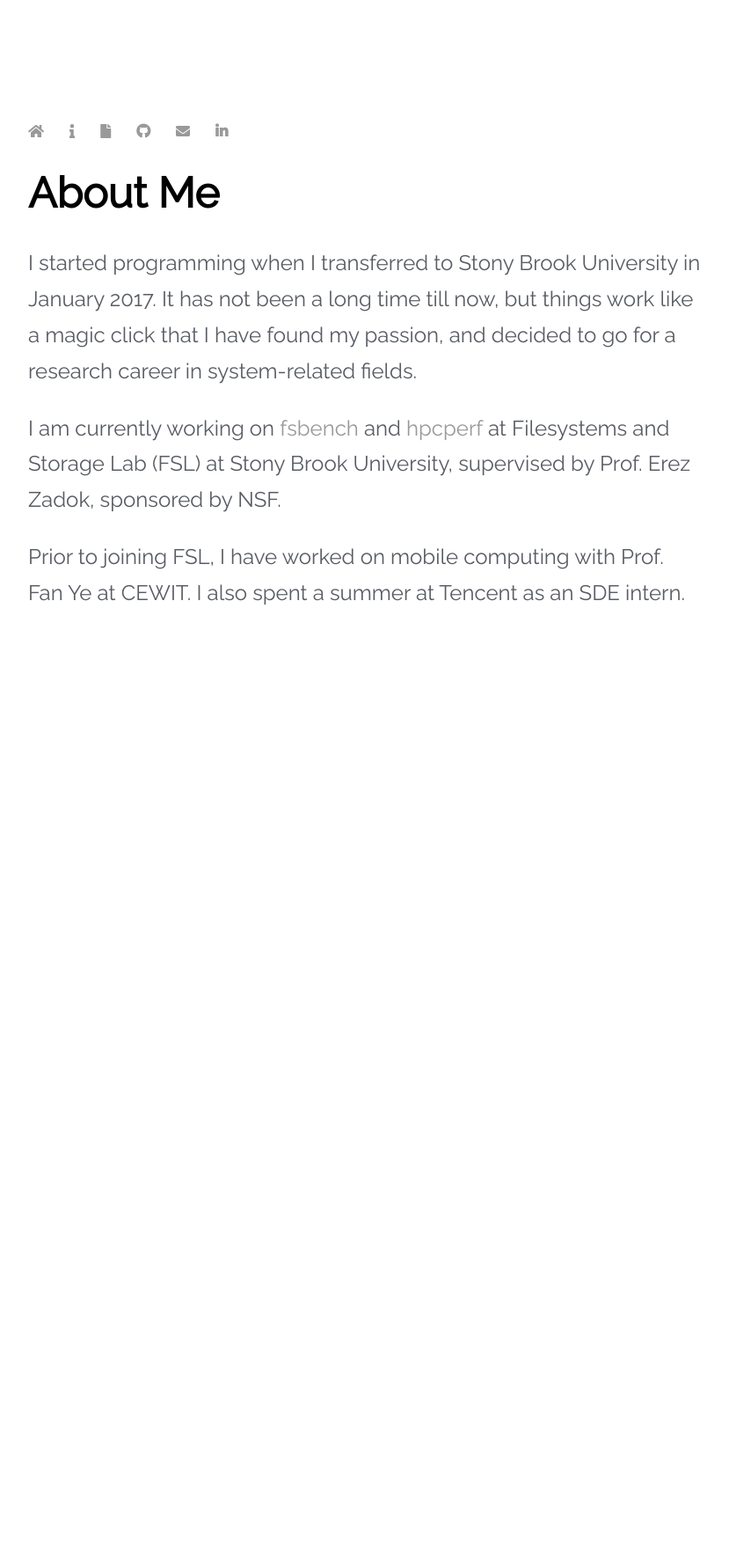
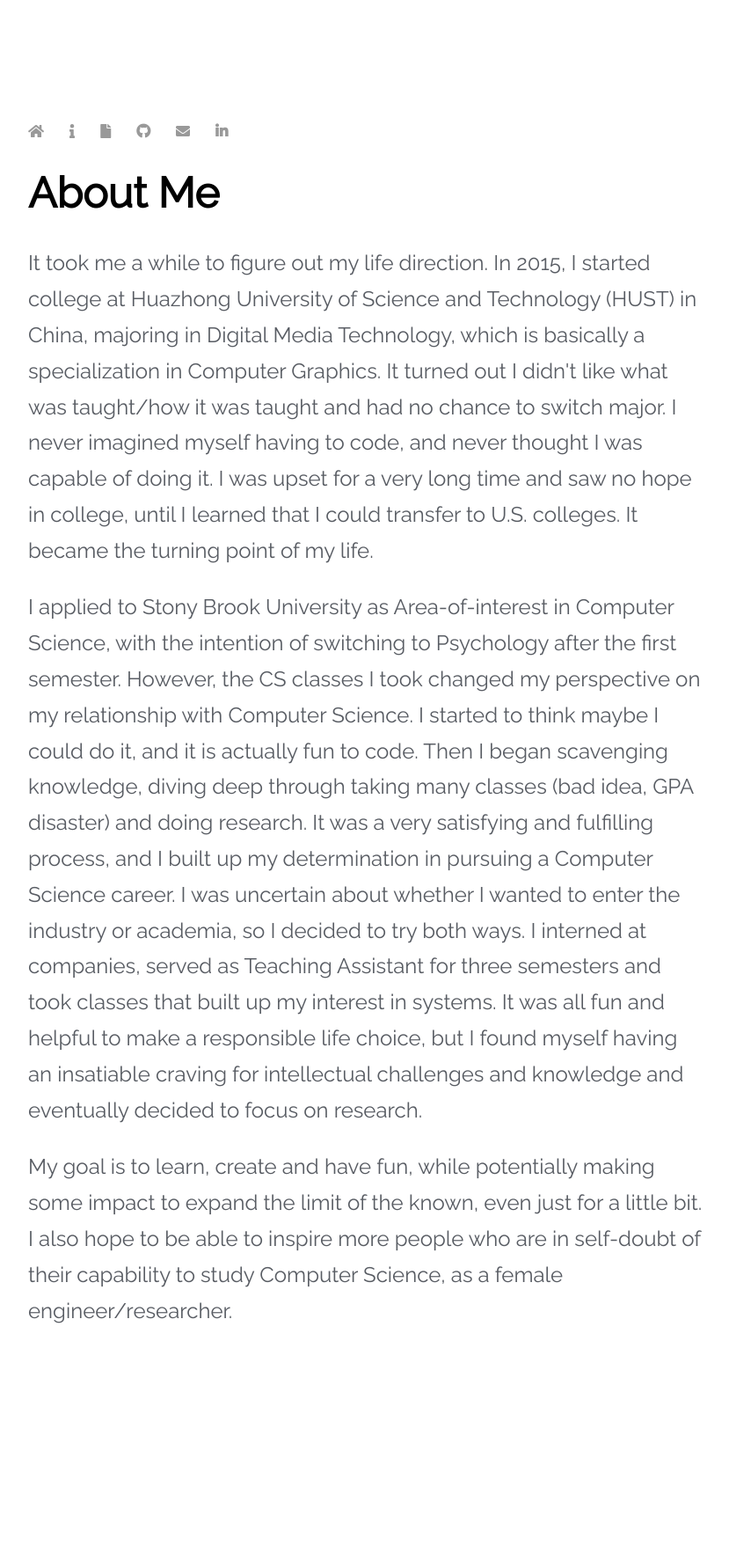
Before and after one commit to limboaz/limboaz.github.io, a Jekyll site: the page built from about.html, in a window 1280 px wide. Shown: the whole page at 88% size, without its empty margins (224-1053 px from the left). Built offline with Jekyll 4.4.1, drawn with Linux system fonts in a browser that asks for light colours; nearby versions of some CDN libraries; before the commit the page ends 958 px from its top, so only the background shows below that.

Commit message:
update content

```diff
--- a/about.html
+++ b/about.html
@@ -9,11 +9,21 @@ title: About Me
 </p>
 	<div>
 		<p>
-			I started programming when I transferred to Stony Brook University in January 2017. It has not been a long time till now, but things work like a magic click that I have found my passion, and decided to go for a research career in system-related fields.
+			It took me a while to figure out my life direction. In 2015, I started college at Huazhong University of Science and Technology (HUST) in China, majoring in
+		Digital Media Technology, which is basically a specialization in Computer Graphics. It turned out I didn't like what was taught/how it was taught and had no chance to switch major.
+			I never imagined myself having to code, and never thought I was capable of doing it. I was upset for a very long time and saw no hope in college, until I learned that I could transfer to U.S. colleges.
+			It became the turning point of my life.
 		</p>
+
 		<p>
-			I am currently working on <a href="http://www.fsl.cs.sunysb.edu/project-fsbench.html">fsbench</a> and <a href="http://www.fsl.cs.sunysb.edu/project-hpcperf.html">hpcperf</a> at Filesystems and Storage Lab (FSL) at Stony Brook University, supervised by Prof. Erez Zadok, sponsored by NSF.
+			I applied to Stony Brook University as Area-of-interest in Computer Science, with the intention of switching to Psychology after the first semester. However, the CS classes I took changed my perspective on my relationship with Computer Science.
+			I started to think maybe I could do it, and it is actually fun to code. Then I began scavenging knowledge, diving deep through taking many classes (bad idea, GPA disaster) and doing research.
+			It was a very satisfying and fulfilling process, and I built up my determination in pursuing a Computer Science career. I was uncertain about whether I wanted to enter the industry or academia, so I decided to try both ways. I interned at companies, served as
+			Teaching Assistant for three semesters and took classes that built up my interest in systems. It was all fun and helpful to make a responsible life choice, but I found myself having an insatiable craving for intellectual challenges and knowledge and eventually decided to focus on research.
 		</p>
-		<p>Prior to joining FSL, I have worked on mobile computing with Prof. Fan Ye at CEWIT. I also spent a summer at Tencent as an SDE intern.</p>
+
+		<p>
+			My goal is to learn, create and have fun, while potentially making some impact to expand the limit of the known, even just for a little bit. I also hope to be able to inspire more people who are in self-doubt of their capability to study Computer Science, as a female engineer/researcher.
+		</p>
 	</div>
 </div>
```
Also changed, not shown: index.html (+8 -3 lines).
